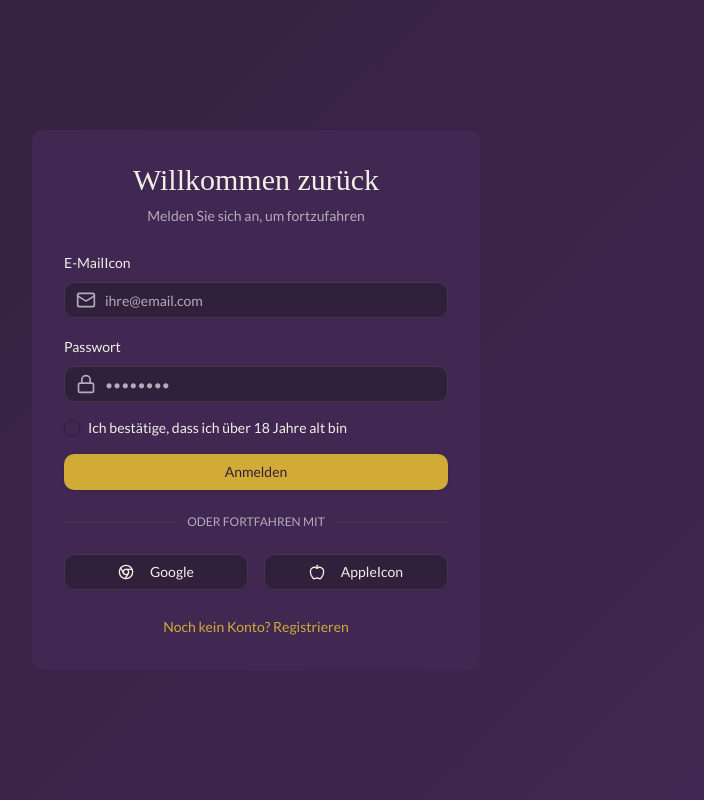
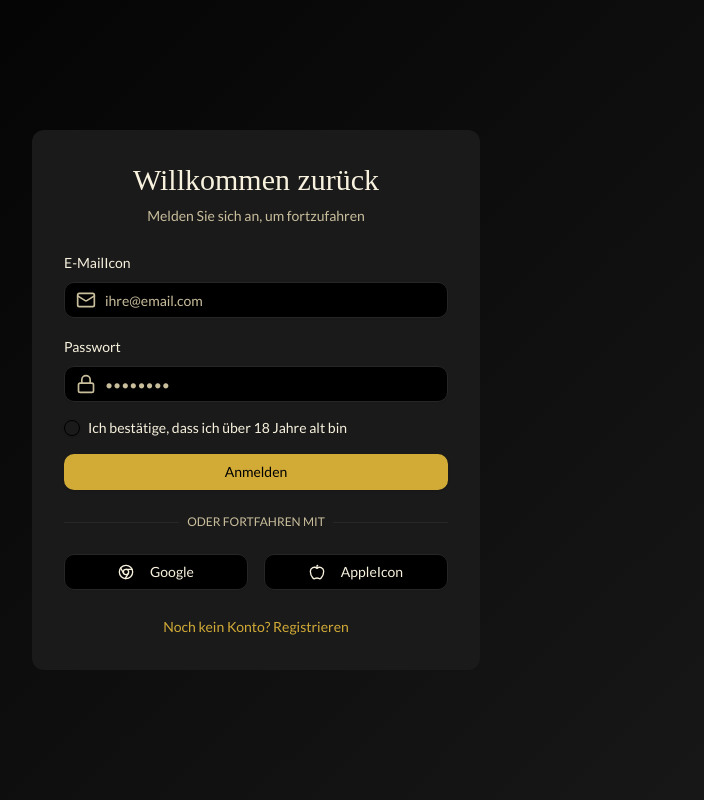
Before and after one commit to mikajoos-cmyk/OnlyYours, a React (Vite) app: page /payouts in a window 1280 px wide. Shown: the whole page, without its empty margins (384-1088 px from the left). Built offline with nearby package versions, Linux system fonts and the light colour scheme.

Commit message:
schwarze farbe

```diff
--- a/src/components/layout/AppShell.tsx
+++ b/src/components/layout/AppShell.tsx
@@ -23,7 +23,7 @@ export default function AppShell({ children }: AppShellProps) {
         {/* Hauptinhalt - Scrollbar hier ausblenden */}
         <main className={cn(
           "flex-1 pb-20 md:pb-0 md:ml-64 overflow-y-auto",
-          "chat-messages-scrollbar" // <--- KLASSE HIER HINZUGEFÜGT
+          "chat-messages-scrollbar3" // <--- KLASSE HIER HINZUGEFÜGT
         )}>
           <div className="max-w-7xl mx-auto h-full">
             {children}
--- a/src/index.css
+++ b/src/index.css
@@ -6,33 +6,33 @@
 
 @layer base {
   :root {
-    --color-background: 276 30% 18%;
-    --color-foreground: 50 30% 92%;
-    --color-primary: 276 30% 18%;
-    --color-primary-foreground: 50 30% 92%;
+    --color-background: 0 0% 0%;
+    --color-foreground: 45 63% 92%;
+    --color-primary: 0 0% 0%;
+    --color-primary-foreground: 45 63% 92%;
     --color-secondary: 45 63% 52%;
-    --color-secondary-foreground: 276 30% 18%;
-    --color-tertiary: 50 30% 92%;
-    --color-tertiary-foreground: 276 30% 18%;
-    --color-neutral: 280 12% 25%;
+    --color-secondary-foreground: 0 0% 0%;
+    --color-tertiary: 0 0% 10%;
+    --color-tertiary-foreground: 45 63% 92%;
+    --color-neutral: 0 0% 15%;
     --color-neutral-foreground: 45 63% 52%;
-    --color-muted: 280 12% 25%;
-    --color-muted-foreground: 276 10% 70%;
+    --color-muted: 0 0% 20%;
+    --color-muted-foreground: 45 30% 70%;
     --color-accent: 45 63% 52%;
-    --color-accent-foreground: 276 30% 18%;
+    --color-accent-foreground: 0 0% 0%;
     --color-destructive: 0 84% 60%;
     --color-destructive-foreground: 50 30% 92%;
     --color-success: 145 38% 45%;
     --color-success-foreground: 50 30% 92%;
     --color-warning: 35 90% 55%;
-    --color-warning-foreground: 276 30% 18%;
-    --color-border: 280 12% 25%;
-    --color-input: 280 12% 25%;
+    --color-warning-foreground: 0 0% 0%;
+    --color-border: 0 0% 15%;
+    --color-input: 0 0% 15%;
     --color-ring: 45 63% 52%;
-    --color-card: 276 35% 24%;
-    --color-card-foreground: 50 30% 92%;
-    --color-popover: 276 30% 18%;
-    --color-popover-foreground: 50 30% 92%;
+    --color-card: 0 0% 10%;
+    --color-card-foreground: 45 63% 92%;
+    --color-popover: 0 0% 0%;
+    --color-popover-foreground: 45 63% 92%;
     --font-sans: "Lato", sans-serif;
     --font-serif: "Playfair", serif;
     --radius: 0.75rem;
--- a/tailwind.config.js
+++ b/tailwind.config.js
@@ -7,25 +7,25 @@ module.exports = {
   theme: {
     extend: {
       colors: {
-        border: "hsl(280, 12%, 25%)",
-        input: "hsl(280, 12%, 25%)",
+        border: "hsl(0, 0%, 15%)",
+        input: "hsl(0, 0%, 15%)",
         ring: "hsl(45, 63%, 52%)",
-        background: "hsl(276, 30%, 18%)",
-        foreground: "hsl(50, 30%, 92%)",
+        background: "hsl(0, 0%, 0%)",
+        foreground: "hsl(45, 63%, 92%)",
         primary: {
-          DEFAULT: "hsl(276, 30%, 18%)",
-          foreground: "hsl(50, 30%, 92%)",
+          DEFAULT: "hsl(0, 0%, 0%)",
+          foreground: "hsl(45, 63%, 92%)",
         },
         secondary: {
           DEFAULT: "hsl(45, 63%, 52%)",
-          foreground: "hsl(276, 30%, 18%)",
+          foreground: "hsl(0, 0%, 0%)",
         },
         tertiary: {
-          DEFAULT: "hsl(50, 30%, 92%)",
-          foreground: "hsl(276, 30%, 18%)",
+          DEFAULT: "hsl(0, 0%, 10%)",
+          foreground: "hsl(45, 63%, 92%)",
         },
         neutral: {
-          DEFAULT: "hsl(280, 12%, 25%)",
+          DEFAULT: "hsl(0, 0%, 15%)",
           foreground: "hsl(45, 63%, 52%)",
         },
         destructive: {
@@ -38,35 +38,35 @@ module.exports = {
         },
         warning: {
           DEFAULT: "hsl(35, 90%, 55%)",
-          foreground: "hsl(276, 30%, 18%)",
+          foreground: "hsl(0, 0%, 0%)",
         },
         muted: {
-          DEFAULT: "hsl(280, 12%, 25%)",
-          foreground: "hsl(276, 10%, 70%)",
+          DEFAULT: "hsl(0, 0%, 20%)",
+          foreground: "hsl(45, 30%, 70%)",
         },
         accent: {
           DEFAULT: "hsl(45, 63%, 52%)",
-          foreground: "hsl(276, 30%, 18%)",
+          foreground: "hsl(0, 0%, 0%)",
         },
         popover: {
-          DEFAULT: "hsl(276, 30%, 18%)",
-          foreground: "hsl(50, 30%, 92%)",
+          DEFAULT: "hsl(0, 0%, 0%)",
+          foreground: "hsl(45, 63%, 92%)",
         },
         card: {
-          DEFAULT: "hsl(276, 35%, 24%)",
-          foreground: "hsl(50, 30%, 92%)",
+          DEFAULT: "hsl(0, 0%, 10%)",
+          foreground: "hsl(45, 63%, 92%)",
         },
         gray: {
-          50: "hsl(276, 15%, 96%)",
-          100: "hsl(276, 14%, 90%)",
-          200: "hsl(276, 12%, 80%)",
-          300: "hsl(276, 10%, 70%)",
-          400: "hsl(276, 9%, 60%)",
-          500: "hsl(276, 8%, 50%)",
-          600: "hsl(276, 10%, 40%)",
-          700: "hsl(276, 15%, 30%)",
-          800: "hsl(276, 20%, 22%)",
-          900: "hsl(276, 30%, 14%)",
+          50: "hsl(0, 0%, 96%)",
+          100: "hsl(0, 0%, 90%)",
+          200: "hsl(0, 0%, 80%)",
+          300: "hsl(0, 0%, 70%)",
+          400: "hsl(0, 0%, 60%)",
+          500: "hsl(0, 0%, 50%)",
+          600: "hsl(0, 0%, 40%)",
+          700: "hsl(0, 0%, 30%)",
+          800: "hsl(0, 0%, 22%)",
+          900: "hsl(0, 0%, 14%)",
         },
       },
       fontFamily: {
@@ -118,7 +118,7 @@ module.exports = {
         "pulse-gold": "pulse-gold 0.6s ease-in-out",
       },
       backgroundImage: {
-        "gradient-1": "linear-gradient(135deg, hsl(276, 30%, 18%) 0%, hsl(276, 35%, 24%) 100%)",
+        "gradient-1": "linear-gradient(135deg, hsl(0, 0%, 0%) 0%, hsl(0, 0%, 10%) 100%)",
         "gradient-2": "linear-gradient(135deg, hsl(45, 63%, 52%) 0%, hsl(45, 63%, 42%) 100%)",
         "button-border-gradient": "linear-gradient(90deg, hsla(45, 63%, 52%, 0.8) 0%, hsla(45, 63%, 65%, 0.8) 100%)",
       },
```
